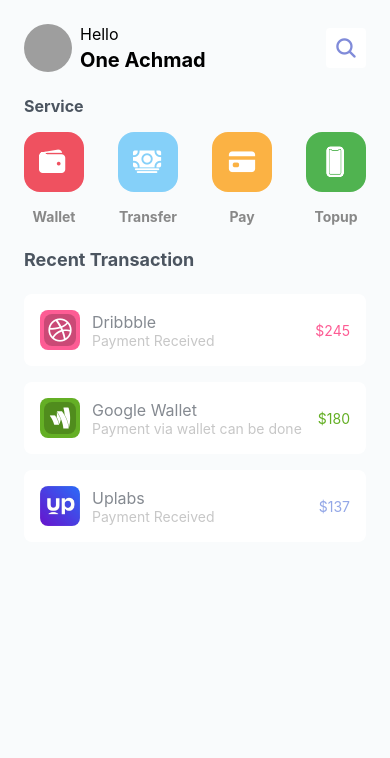
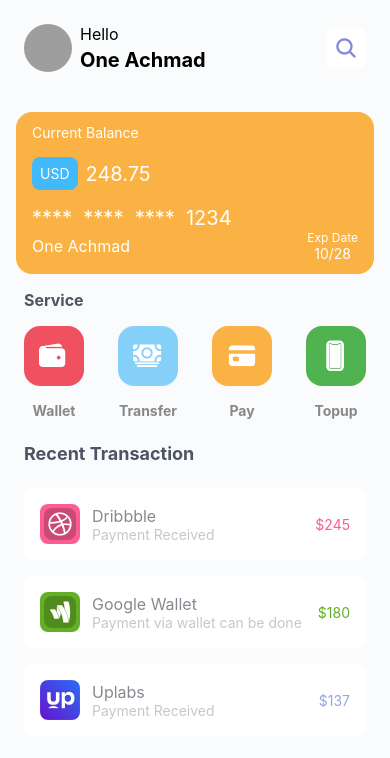
Before and after one commit to usmansbk/digital-wallet-ui, a React Native app: screen / in a window 390 px wide. Shown: the top 758 px of the page. Built offline with nearby package versions, Linux system fonts and the light colour scheme; grey boxes are pictures that could not be loaded.

Commit message:
Style card

```diff
--- /dev/null
+++ b/components/Home/Cards.js
@@ -0,0 +1,83 @@
+import React from "react";
+import { ScrollView, StyleSheet, View, Text, Dimensions } from "react-native";
+
+const { width } = Dimensions.get("window");
+
+const Card = ({ currency, amount, number, owner, exp, color }) => (
+  <View style={[styles.card, { backgroundColor: color }]}>
+    <View>
+      <Text style={[styles.textWhite]}>Current Balance</Text>
+      <View style={styles.cash}>
+        <Text style={[styles.textWhite, styles.currency]}>{currency}</Text>
+        <Text style={[styles.textWhite, styles.amount]}>{amount}</Text>
+      </View>
+      <View>
+        <Text style={[styles.textWhite, styles.number]}>{number}</Text>
+      </View>
+      <View style={styles.footer}>
+        <Text style={[styles.textWhite, styles.owner]}>{owner}</Text>
+        <View style={styles.exp}>
+          <Text style={[styles.textWhite, styles.caption]}>Exp Date</Text>
+          <Text style={[styles.textWhite]}>{exp}</Text>
+        </View>
+      </View>
+    </View>
+  </View>
+);
+
+const CardList = ({ cards = [] }) => {
+  return (
+    <ScrollView horizontal showsHorizontalScrollIndicator={false} pagingEnabled>
+      {cards.map(({ id, ...rest }) => (
+        <Card key={id} {...rest} />
+      ))}
+    </ScrollView>
+  );
+};
+
+const styles = StyleSheet.create({
+  card: {
+    borderRadius: 16,
+    paddingHorizontal: 16,
+    paddingVertical: 12,
+    margin: 16,
+    width: width - 32,
+    elevation: 1,
+  },
+  textWhite: {
+    color: "white",
+  },
+  currency: {
+    backgroundColor: "#41b9fb",
+    padding: 8,
+    borderRadius: 8,
+  },
+  cash: {
+    flexDirection: "row",
+    alignItems: "center",
+    marginVertical: 16,
+  },
+  amount: {
+    fontSize: 20,
+    marginLeft: 8,
+  },
+  number: {
+    fontSize: 20,
+  },
+  footer: {
+    flexDirection: "row",
+    justifyContent: "space-between",
+    alignItems: "center",
+  },
+  owner: {
+    fontSize: 16,
+  },
+  exp: {
+    alignItems: "center",
+  },
+  caption: {
+    fontSize: 12,
+  },
+});
+
+export default CardList;
--- a/components/Home/index.js
+++ b/components/Home/index.js
@@ -2,16 +2,17 @@ import React from "react";
 import { View, Text, StyleSheet, ScrollView } from "react-native";
 import Avatar from "../common/Avatar";
 import IconButton from "../common/IconButton";
+import CardList from "./Cards";
 import Service from "./Service";
 import Transaction from "./Transaction";
 
-const Header = ({ avatar, name }) => {
+const Header = ({ avatar, name, salutation }) => {
   return (
     <View style={styles.header}>
       <View style={styles.headerLeft}>
         <Avatar uri={avatar} />
         <View style={styles.text}>
-          <Text style={styles.salutation}>Hello</Text>
+          <Text style={styles.salutation}>{salutation}</Text>
           <Text style={styles.name}>{name}</Text>
         </View>
       </View>
@@ -21,6 +22,7 @@ const Header = ({ avatar, name }) => {
 };
 
 export default function Home() {
+  const salutation = "Hello";
   const name = "One Achmad";
   const picture = "https://i.pravatar.cc/300";
   const services = [
@@ -75,11 +77,44 @@ export default function Home() {
       img: require("../../assets/uplabs.jpg"),
     },
   ];
+  const cards = [
+    {
+      id: "card-1",
+      type: "master-card",
+      currency: "USD",
+      amount: 248.75,
+      owner: "One Achmad",
+      exp: "10/28",
+      number: "****  ****  ****  1234",
+      color: "#fbb245",
+    },
+    {
+      id: "card-2",
+      type: "master-card",
+      currency: "USD",
+      amount: 248.75,
+      owner: "One Achmad",
+      exp: "10/28",
+      number: "****  ****  ****  1234",
+      color: "#4965fb",
+    },
+    {
+      id: "card-3",
+      type: "visa",
+      currency: "USD",
+      amount: 248.75,
+      owner: "One Achmad",
+      exp: "10/28",
+      number: "****  ****  ****  1234",
+      color: "#40b7fb",
+    },
+  ];
 
   return (
     <View style={styles.container}>
-      <Header name={name} avatar={picture} />
+      <Header salutation={salutation} name={name} avatar={picture} />
       <ScrollView>
+        <CardList cards={cards} />
         <Service services={services} />
         <Transaction transactions={transactions} />
       </ScrollView>
```
